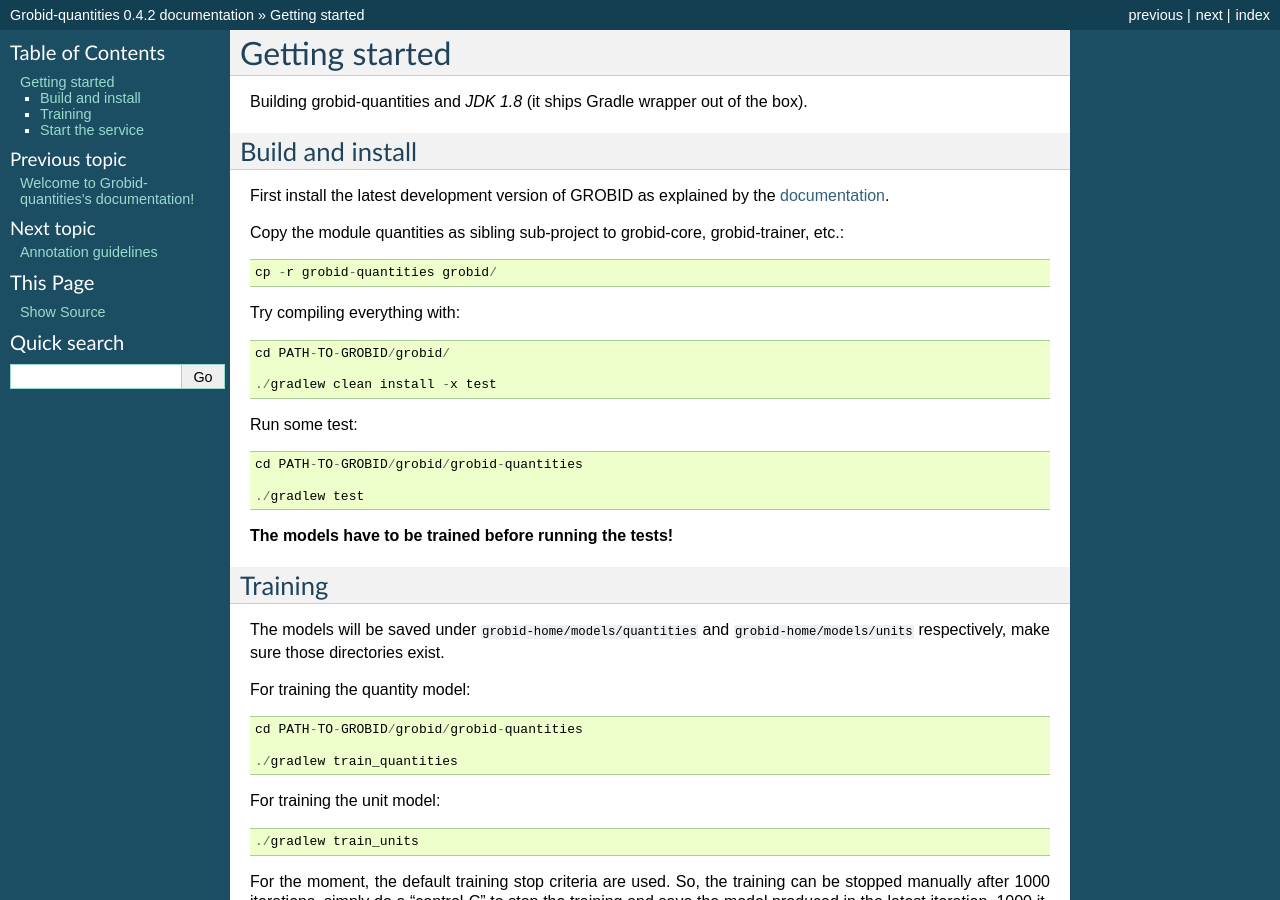
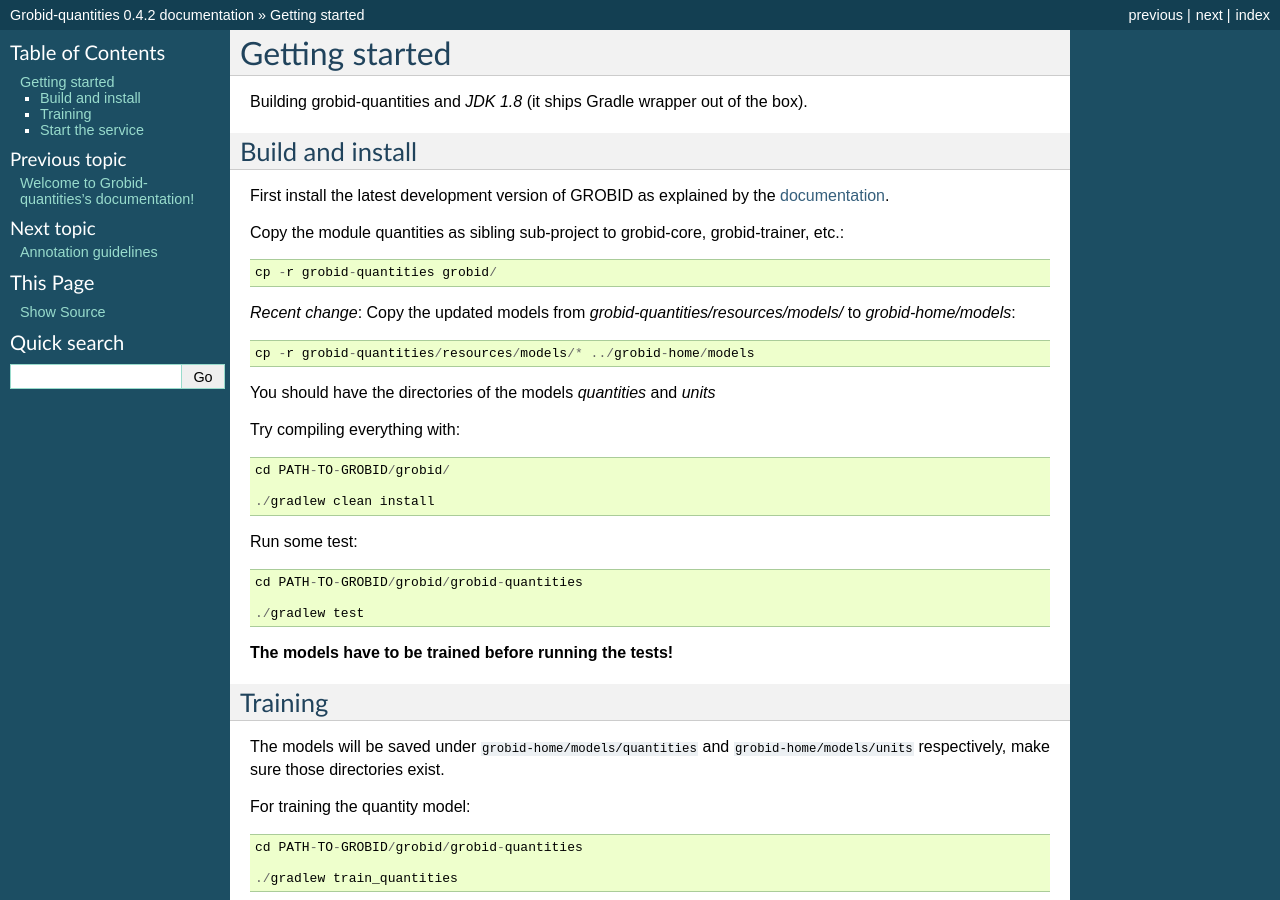
Before and after one commit to lfoppiano/grobid-quantities, a Sphinx documentation site: the page built from doc/gettingStarted.rst, in a window 1280 px wide and 900 px high. Built offline with Sphinx 7.4.7, drawn with Linux system fonts in a browser that asks for light colours.

Commit message:
shipping pre-trained models:  - adding quantities and unit models  - updated documentation  - adding evaluation from training

```diff
--- a/doc/gettingStarted.rst
+++ b/doc/gettingStarted.rst
@@ -14,11 +14,17 @@ Copy the module quantities as sibling sub-project to grobid-core, grobid-trainer
 ::
    cp -r grobid-quantities grobid/
 
+*Recent change*: Copy the updated models from `grobid-quantities/resources/models/` to `grobid-home/models`:
+::
+   cp -r grobid-quantities/resources/models/* ../grobid-home/models
+
+You should have the directories of the models `quantities` and `units`
+
 Try compiling everything with:
 ::
    cd PATH-TO-GROBID/grobid/
 
-   ./gradlew clean install -x test
+   ./gradlew clean install
 
 Run some test:
 ::
```
Also changed, not shown: 4 other files.
